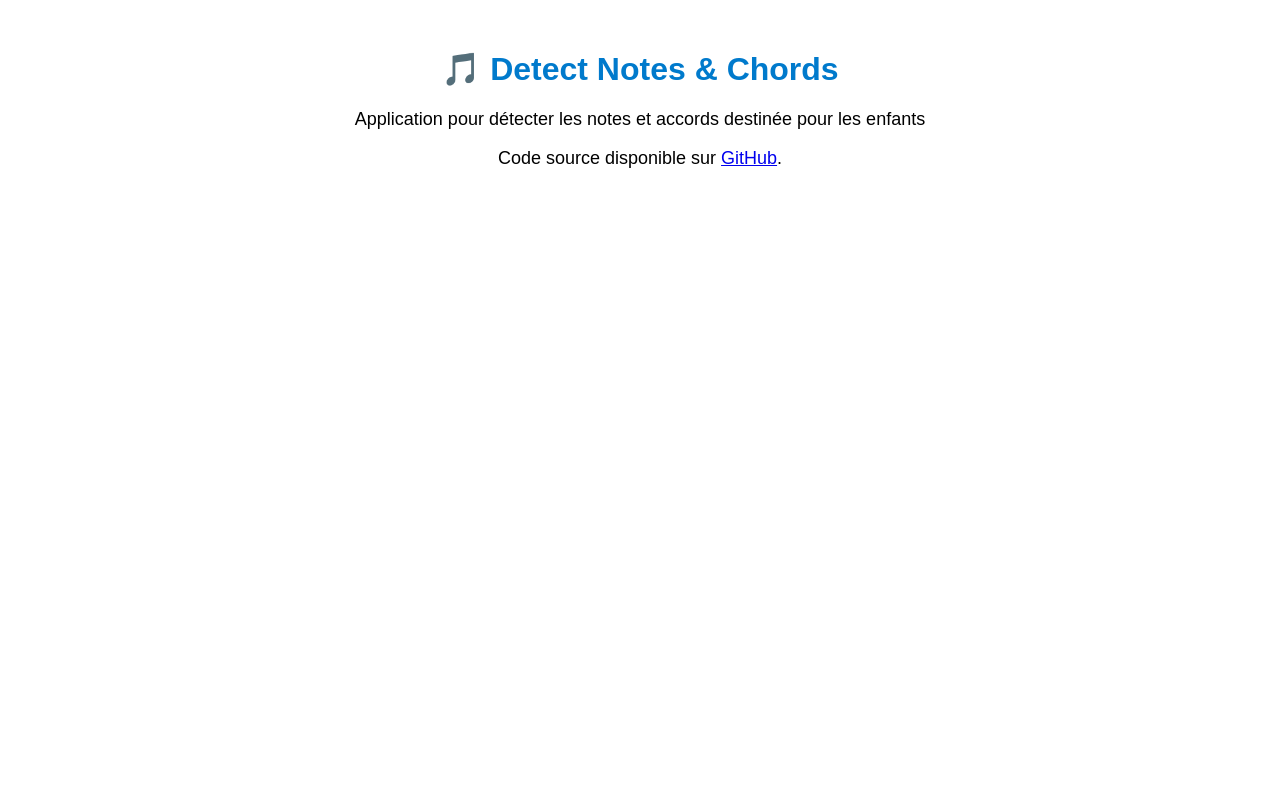
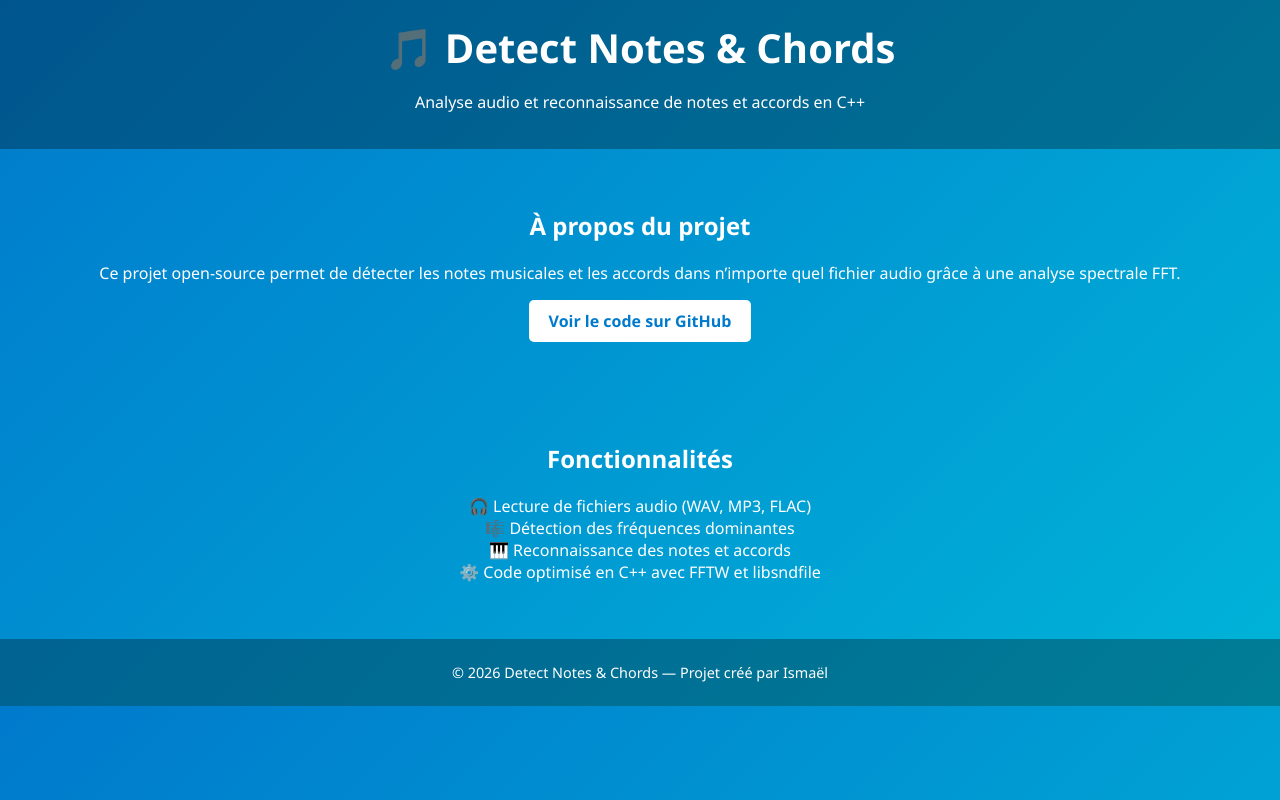
Before and after one commit to marioharison51/detect-notes-chord, a plain HTML site: page index.html in a window 1280 px wide. Drawn offline with Linux system fonts and the light colour scheme.

Commit message:
Revamp index.html with new styles and content
Updated the title and added a viewport meta tag. Enhanced styling and added project sections including features and about.

```diff
--- a/index.html
+++ b/index.html
@@ -2,16 +2,72 @@
 <html lang="fr">
 <head>
   <meta charset="UTF-8">
-  <title>Notes & accords</title>
+  <meta name="viewport" content="width=device-width, initial-scale=1.0">
+  <title>Detect Notes & Chords</title>
   <style>
-    body { font-family: Arial, sans-serif; text-align: center; margin-top: 50px; }
-    h1 { color: #007acc; }
-    p { font-size: 18px; }
+    body {
+      font-family: 'Segoe UI', Arial, sans-serif;
+      margin: 0;
+      background: linear-gradient(135deg, #007acc, #00b4d8);
+      color: #fff;
+      text-align: center;
+    }
+    header {
+      background-color: rgba(0, 0, 0, 0.3);
+      padding: 20px;
+    }
+    h1 {
+      font-size: 2.5em;
+      margin: 0;
+    }
+    section {
+      padding: 40px 20px;
+    }
+    .button {
+      display: inline-block;
+      background-color: #fff;
+      color: #007acc;
+      padding: 10px 20px;
+      border-radius: 5px;
+      text-decoration: none;
+      font-weight: bold;
+      transition: 0.3s;
+    }
+    .button:hover {
+      background-color: #007acc;
+      color: #fff;
+    }
+    footer {
+      background-color: rgba(0, 0, 0, 0.3);
+      padding: 10px;
+      font-size: 0.9em;
+    }
   </style>
 </head>
 <body>
-  <h1>🎵 Detect Notes & Chords</h1>
-  <p>Application pour détecter les notes et accords destinée pour les enfants</p>
-  <p>Code source disponible sur <a href="https://github.com/marioharison51/detect-notes-chord">GitHub</a>.</p>
+  <header>
+    <h1>🎵 Detect Notes & Chords</h1>
+    <p>Analyse audio et reconnaissance de notes et accords en C++</p>
+  </header>
+
+  <section>
+    <h2>À propos du projet</h2>
+    <p>Ce projet open‑source permet de détecter les notes musicales et les accords dans n’importe quel fichier audio grâce à une analyse spectrale FFT.</p>
+    <a href="https://github.com/marioharison51/detect-notes-chord" class="button">Voir le code sur GitHub</a>
+  </section>
+
+  <section>
+    <h2>Fonctionnalités</h2>
+    <ul style="list-style:none; padding:0;">
+      <li>🎧 Lecture de fichiers audio (WAV, MP3, FLAC)</li>
+      <li>🎼 Détection des fréquences dominantes</li>
+      <li>🎹 Reconnaissance des notes et accords</li>
+      <li>⚙️ Code optimisé en C++ avec FFTW et libsndfile</li>
+    </ul>
+  </section>
+
+  <footer>
+    <p>© 2026 Detect Notes & Chords — Projet créé par Ismaël</p>
+  </footer>
 </body>
 </html>
```
